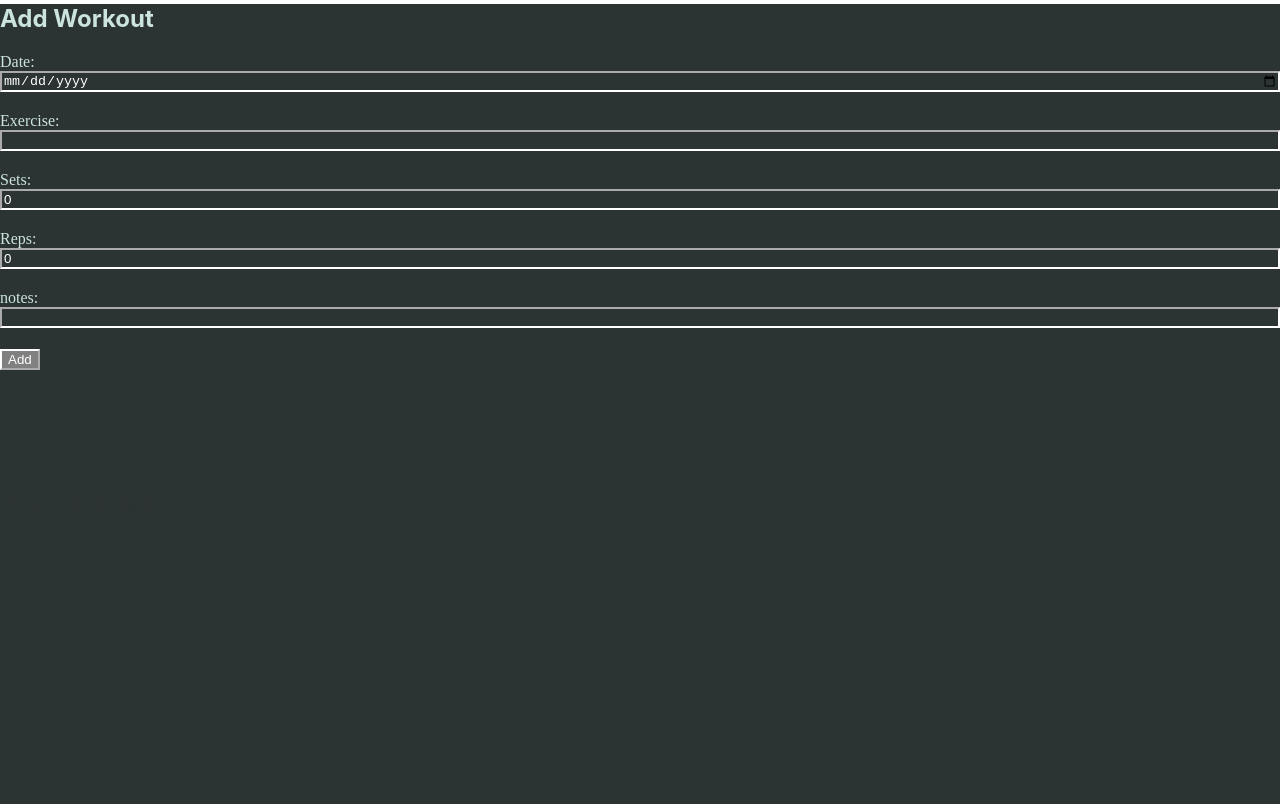
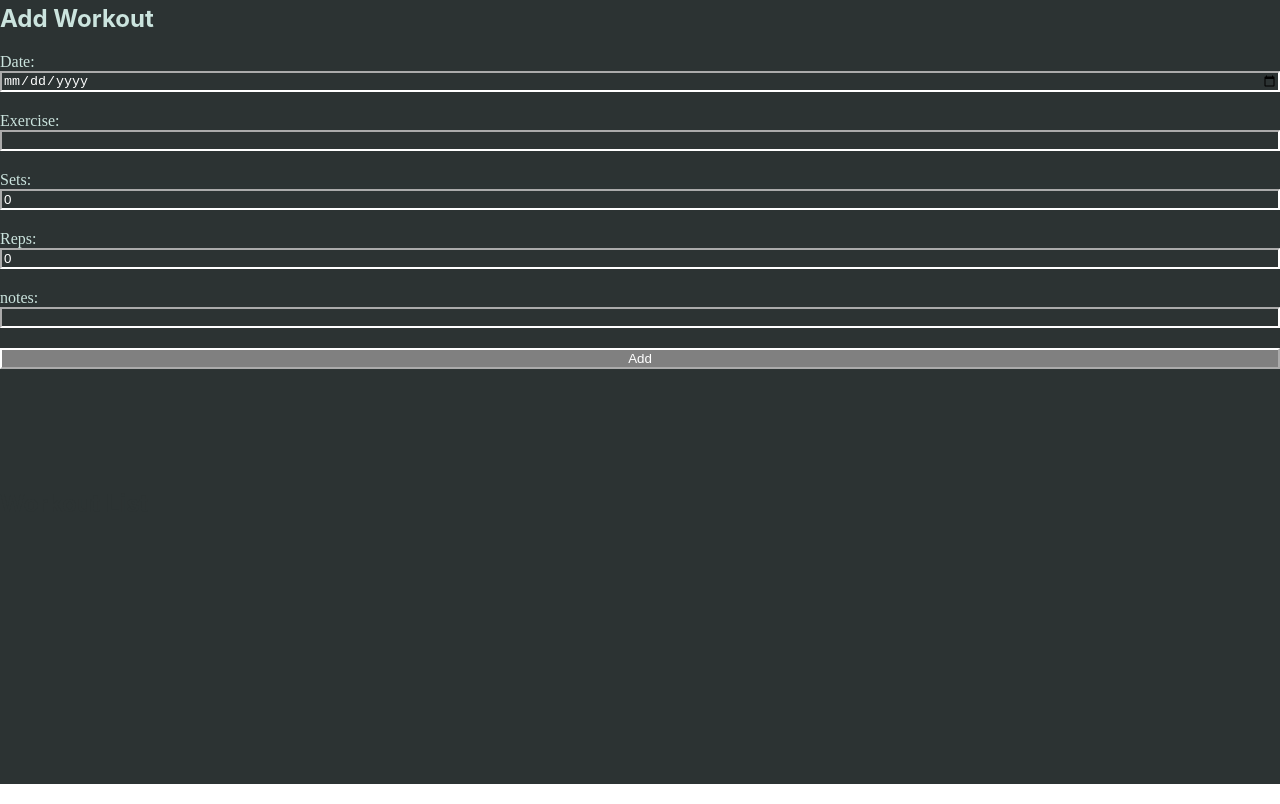
Before and after one commit to Kobesterzz/Workout-Tracker, a React (Create React App) app in the folder work-out-tracker/: page / in a window 1280 px wide. Built offline with nearby package versions, Linux system fonts and the light colour scheme.

Commit message:
trying to fix alignment with the form

```diff
--- a/work-out-tracker/src/WorkoutForm.js
+++ b/work-out-tracker/src/WorkoutForm.js
@@ -24,6 +24,10 @@ const WorkoutForm = ({ addWorkout }) => {
 
   const formStyle = {
     marginBottom:'100px',
+    display:'flex',
+    justifyContent:'center',
+    flexDirection: 'column',
+
   }
 
   const label = {
```
